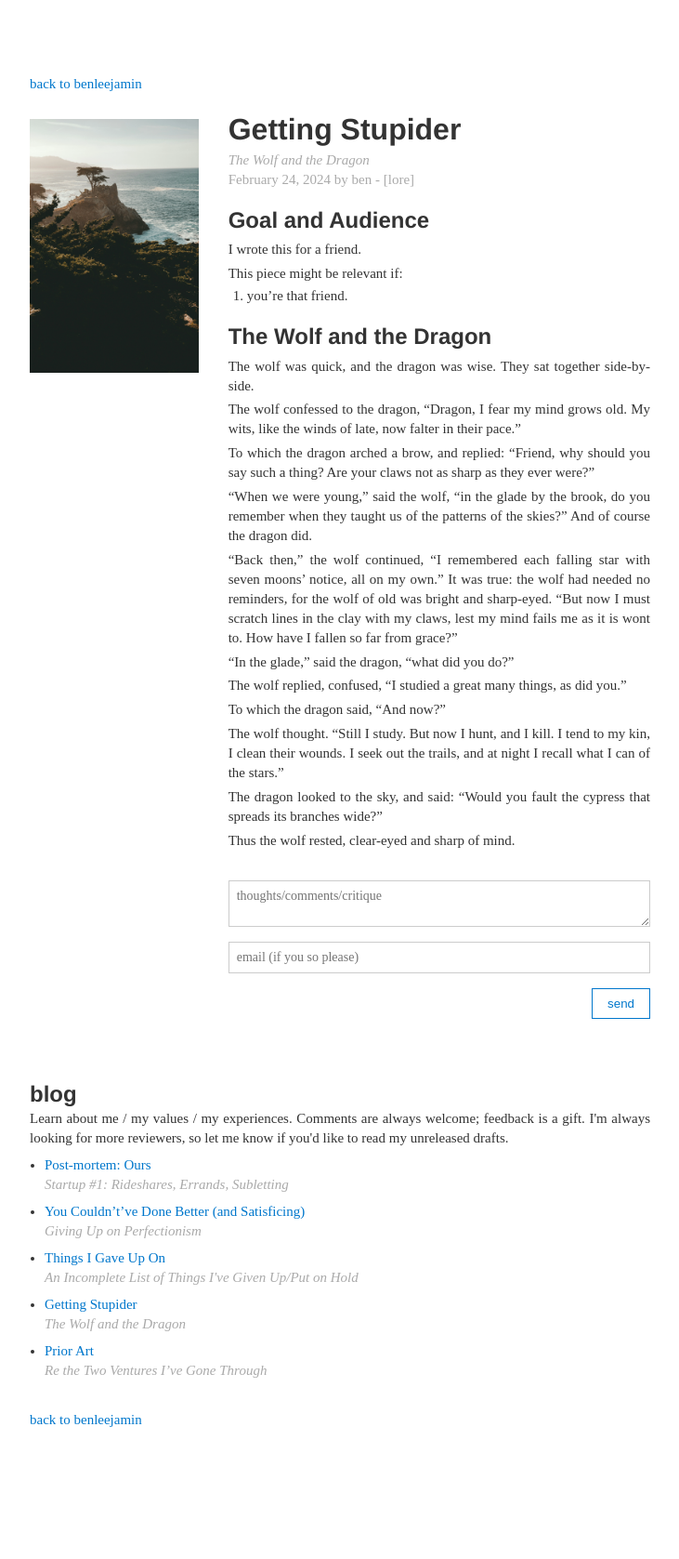
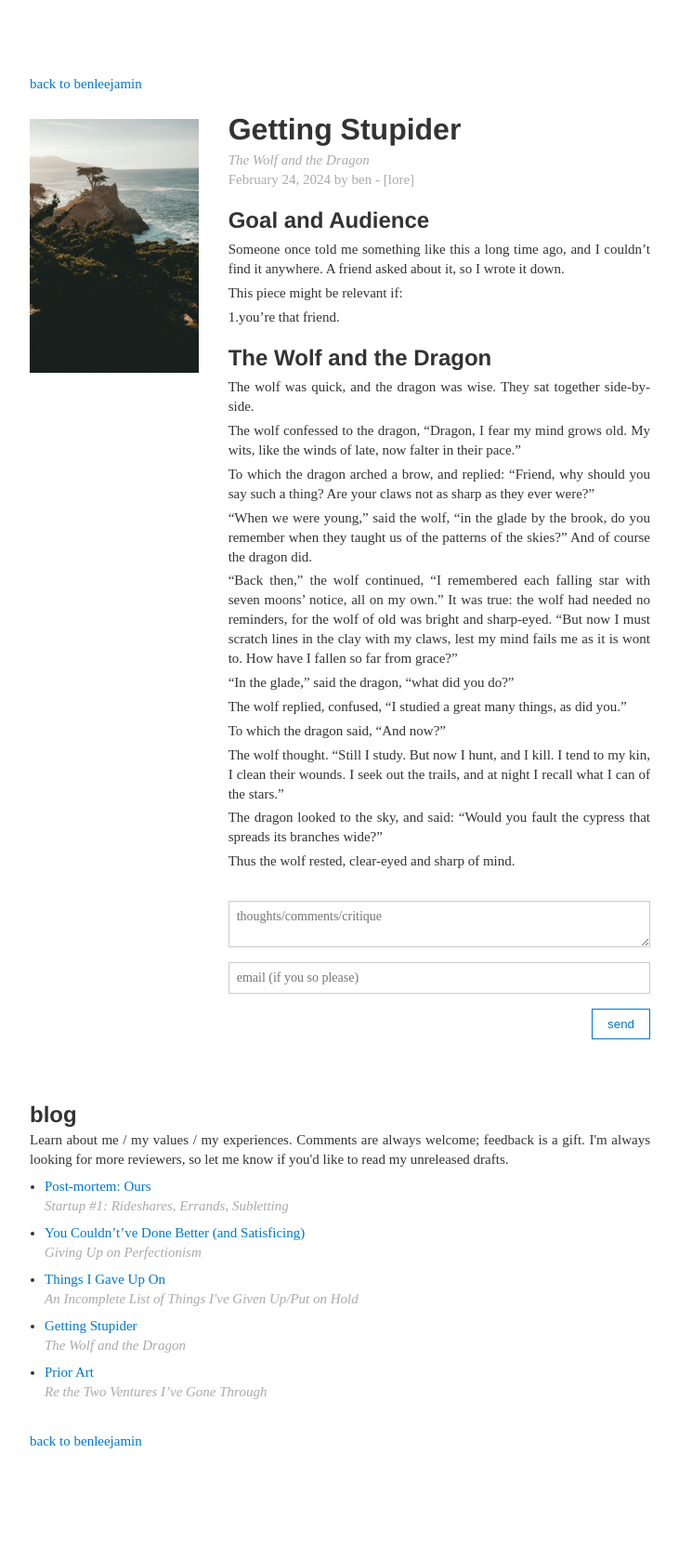
Before and after one commit to BenjaminHLee/BenjaminHLee.github.io, a Jekyll site: the page built from _posts/2024-02-24-getting-stupider.md, in a window 1280 px wide. Shown: the whole page at 93% size, without its empty margins (274-1005 px from the left). Built offline with Jekyll 4.4.1, drawn with Linux system fonts in a browser that asks for light colours; before the commit the page ends 1654 px from its top, so only the background shows below that.

Commit message:
Update 2024-02-24-getting-stupider.md

```diff
--- a/_posts/2024-02-24-getting-stupider.md
+++ b/_posts/2024-02-24-getting-stupider.md
@@ -10,11 +10,11 @@ cover-image: getting-stupider
 
 ## Goal and Audience
 
-I wrote this for a friend.
+Someone once told me something like this a long time ago, and I couldn't find it anywhere. A friend asked about it, so I wrote it down.
 
 This piece might be relevant if:
 
-1. you're that friend.
+1.you're that friend.
 
 ## The Wolf and the Dragon
 
```
